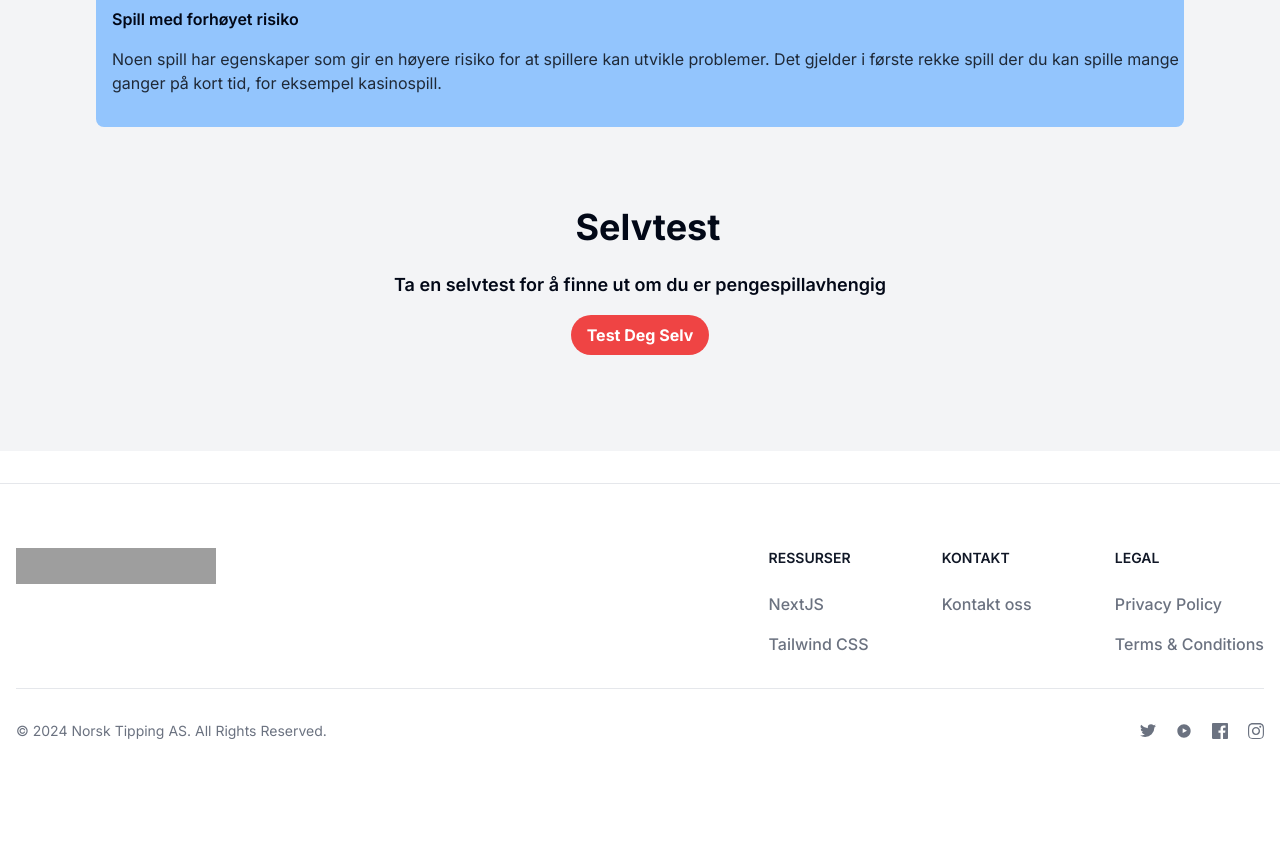
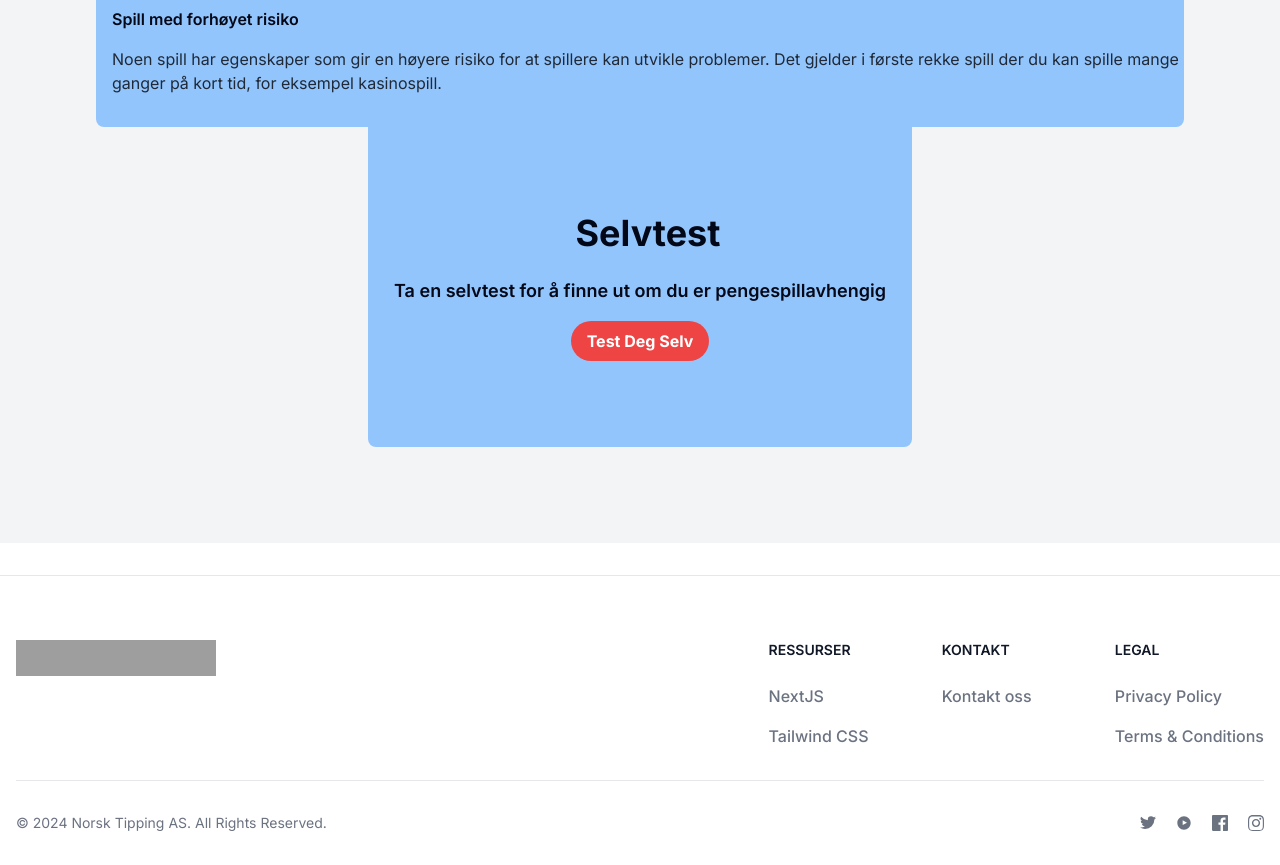
Before and after one commit to Sebastian-Nyberget/NorskTipping, a Next.js app: page / in a window 1280 px wide. Shown: the part 1600-2465 px from the top of the page. Before the commit the page ends 2373 px from the top, so only its background shows below. Built offline with nearby package versions, Linux system fonts and the light colour scheme; grey boxes are pictures that could not be loaded.

Commit message:
Updated content

```diff
--- a/app/page.tsx
+++ b/app/page.tsx
@@ -35,7 +35,8 @@ export default function Home() {
         </ul>
       </div>
 
-      <div className="mt-20 justify-center items-center flex flex-col">
+    <div className="flex flex-col items-center">
+      <div className="justify-center items-center flex flex-col bg-blue-300 w-1/2 h-80 rounded-b-lg">
         <h1 className="font-bold ml-4 text-4xl mb-2">Selvtest</h1>
         <p className="mt-4 font-semibold text-lg">Ta en selvtest for å finne ut om du er pengespillavhengig</p>
 
@@ -45,6 +46,7 @@ export default function Home() {
         </motion.button>
         </a>
       </div>
-    </main>
+    </div>
+  </main>
   );
 }
```
